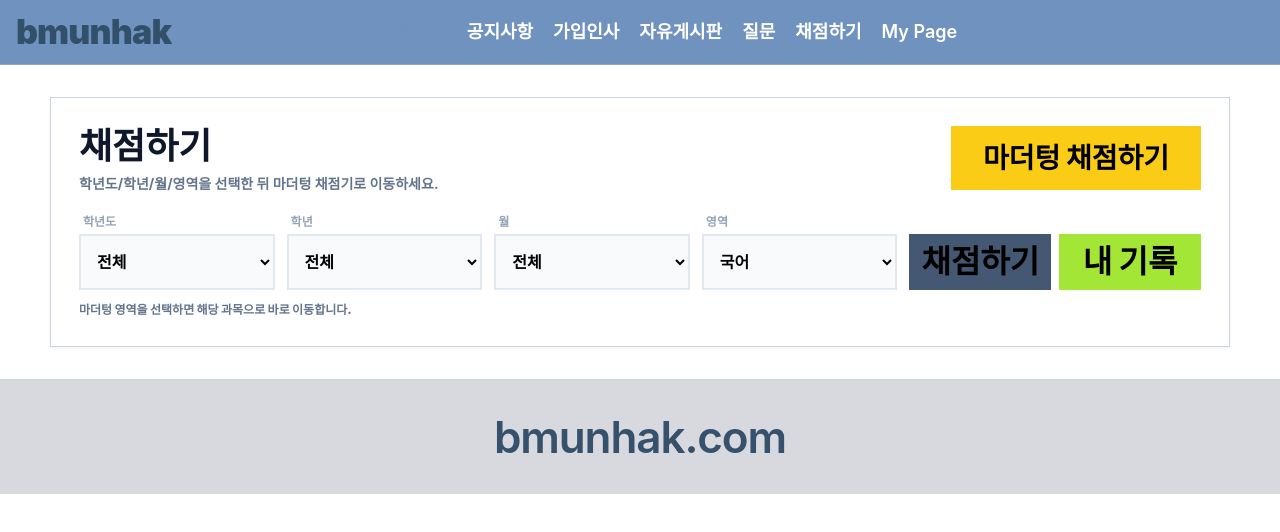
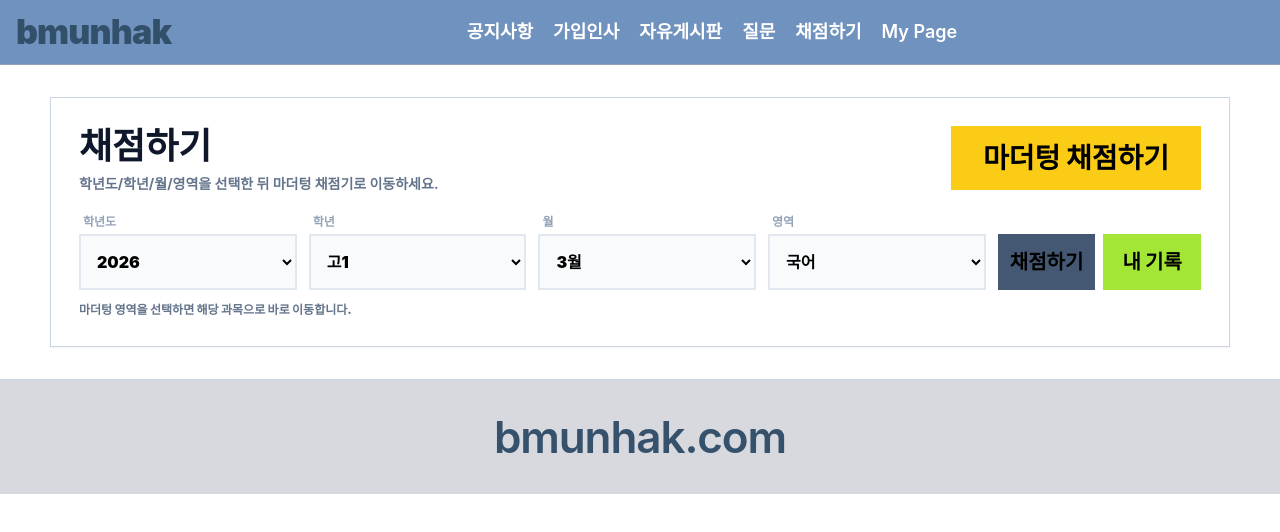
Before and after one commit to Ladakh-39/bmunhak.com, a website: page grader.html in a window 1280 px wide. Drawn offline with nearby package versions, Linux system fonts and the light colour scheme; a web font is replaced by a local one.

Commit message:
style(grader): shrink action labels and remove all options from year/grade/month

```diff
--- a/grader.html
+++ b/grader.html
@@ -74,7 +74,6 @@
         <div>
           <label for="gradeSelect" class="mb-1 ml-1 block text-xs font-black text-slate-400">학년</label>
           <select id="gradeSelect" class="h-14 w-full border-2 border-slate-200 bg-slate-50 px-3 text-base font-black outline-none focus:border-blue-500">
-            <option value="all">전체</option>
             <option value="1">고1</option>
             <option value="2">고2</option>
             <option value="3">고3</option>
@@ -83,7 +82,6 @@
         <div>
           <label for="monthSelect" class="mb-1 ml-1 block text-xs font-black text-slate-400">월</label>
           <select id="monthSelect" class="h-14 w-full border-2 border-slate-200 bg-slate-50 px-3 text-base font-black outline-none focus:border-blue-500">
-            <option value="all">전체</option>
             <option value="3">3월</option>
             <option value="4">4월</option>
             <option value="6">6월</option>
@@ -114,8 +112,8 @@
           </select>
         </div>
         <div class="grid grid-cols-2 gap-2">
-          <button id="btnOpenGrade" type="button" class="h-14 w-full whitespace-nowrap bg-[#445874] px-3 text-2xl font-black leading-none text-black hover:bg-[#3a4d66] md:text-[32px]">채점하기</button>
-          <button id="btnGoRecords" type="button" class="h-14 w-full whitespace-nowrap bg-[#a3e635] px-3 text-2xl font-black leading-none text-black hover:bg-[#84cc16] md:text-[32px]">내 기록</button>
+          <button id="btnOpenGrade" type="button" class="h-14 w-full whitespace-nowrap bg-[#445874] px-3 text-lg font-black leading-none text-black hover:bg-[#3a4d66] md:text-[20px]">채점하기</button>
+          <button id="btnGoRecords" type="button" class="h-14 w-full whitespace-nowrap bg-[#a3e635] px-3 text-lg font-black leading-none text-black hover:bg-[#84cc16] md:text-[20px]">내 기록</button>
         </div>
       </div>
       <div id="guideMsg" class="mt-3 text-xs font-black text-slate-500">마더텅 영역을 선택하면 해당 과목으로 바로 이동합니다.</div>
@@ -139,11 +137,11 @@
     const mobileMenu = document.getElementById("mobileMenu");
 
     const YEARS = (() => {
-      const arr = ["all"];
+      const arr = [];
       for (let y = 2026; y >= 1994; y -= 1) arr.push(String(y));
       return arr;
     })();
-    yearSelect.innerHTML = YEARS.map((y) => `<option value="${y}">${y === "all" ? "전체" : y}</option>`).join("");
+    yearSelect.innerHTML = YEARS.map((y) => `<option value="${y}">${y}</option>`).join("");
 
     function buildParams() {
       return new URLSearchParams({
```
Also changed, not shown: grader1.html (+4 -6 lines).
